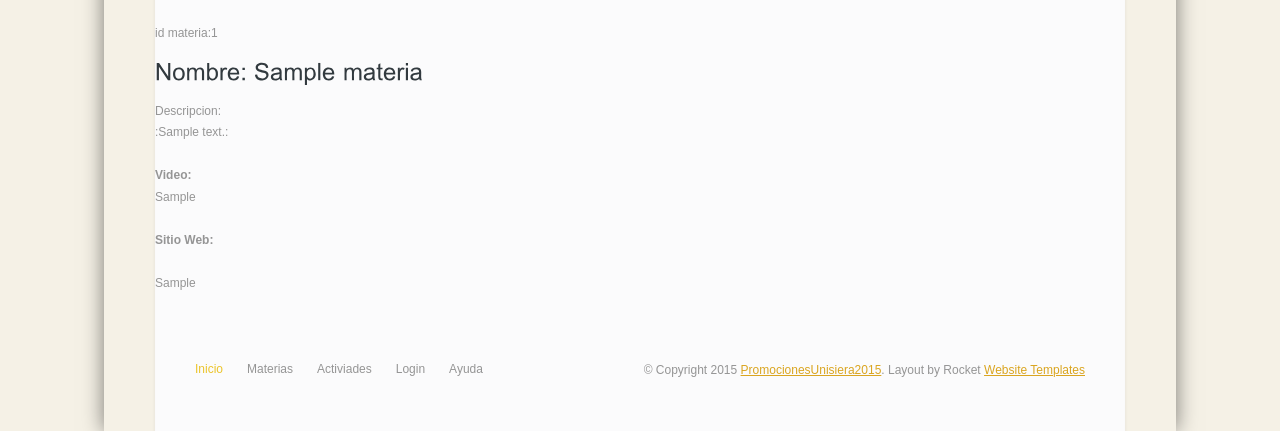
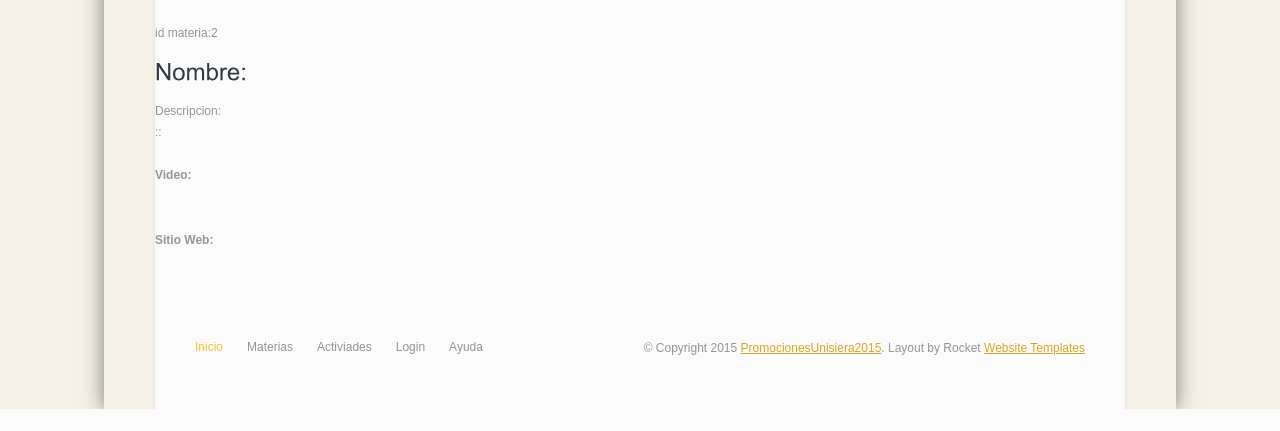
Before and after one commit to jesusmiguelgarcia/PromoUnisierra, a PHP site: page /materias_ver.php in a window 1280 px wide. Shown: the part 424-855 px from the top of the page. After the commit the page ends 833 px from the top, so only its background shows below. Run offline with PHP 8.4, Linux system fonts and the light colour scheme; tables that the repository leaves empty hold one stand-in row (values such as "Sample post").

Commit message:
agregue  lo del  video  y la idmateria

```diff
--- a/materias_ver.php
+++ b/materias_ver.php
@@ -6,7 +6,7 @@
 <?php
 include("cssyjs.php");
 include("conexion.php");
-$idmateria=1;
+$idmateria=2;
  ?>
 </head>
 
@@ -21,7 +21,7 @@ include("cabeza.php");
 
 $conexion=mysql_connect($servidor,$usuario, $password);
 	mysql_select_db($bd);//bd
-	$sql="select nombre,descripcion,video,sitioweb from materia";
+	$sql="select nombre,descripcion,video,sitioweb from materia where idMateria=".$idmateria ;
 	$consulta=mysql_query($sql,$conexion);
 	 $resultado = mysql_fetch_array($consulta);
 
@@ -41,7 +41,7 @@ $conexion=mysql_connect($servidor,$usuario, $password);
 		 echo "id materia:".$idmateria;
 			echo "<h2>Nombre: ".$resultado['nombre']."</h2><p> Descripcion:<br>:"
 		.$resultado["descripcion"].
-		":<br><br><b>Video: </b><br>".$resultado['video']. "<b><br><br>Sitio Web:</b><br><br>".$resultado['sitioweb']."<br><br>";
+		":<br><br><b>Video: </b><br>".$resultado['video']. "<b><br><br>Sitio Web:</b><br>".$resultado['sitioweb']."<br><br>";
 
 
 
```
